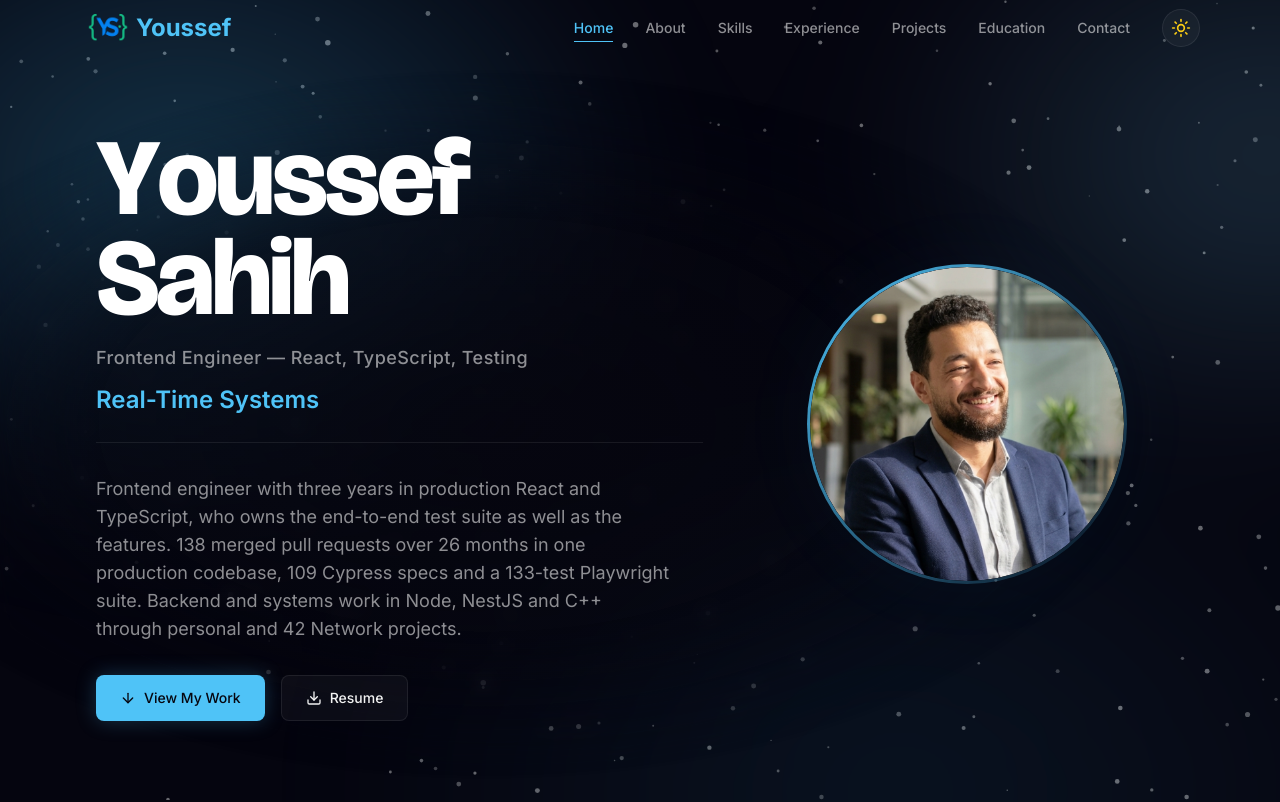
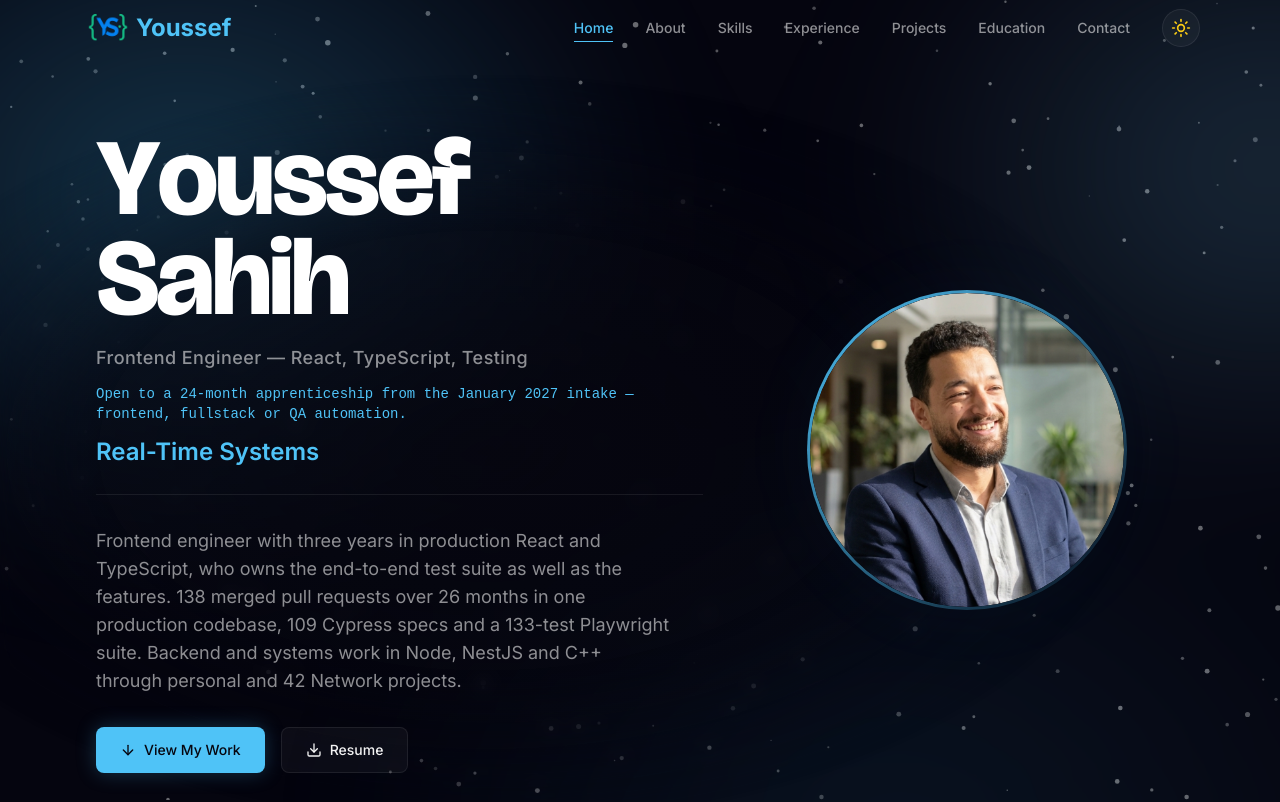
Before and after one commit to ysahih/Portfolio, a Next.js app: page / in a window 1280 px wide. Shown: the top 802 px of the page. Built offline with nearby package versions, Linux system fonts and the light colour scheme.

Commit message:
content: add apprenticeship availability; correct 1337 and Pong labels

```diff
--- a/app/components/AboutSection.tsx
+++ b/app/components/AboutSection.tsx
@@ -42,7 +42,7 @@ const AboutSection: React.FC<AboutProps> = ({ data }) => {
           >
             Trained at{' '}
             <span style={{ color: 'var(--accent)' }}>1337</span> — part of the 42 Network — from 2022 to 2026, a curriculum built on systems programming, algorithms, network architecture, and peer-to-peer collaboration with no lectures and no instructors. Now transferring to{' '}
-            <span style={{ color: 'var(--accent)' }}>42 Paris</span> to prepare the RNCP level 7 IT Architecture Expert title.
+            <span style={{ color: 'var(--accent)' }}>42 Paris</span> to prepare the RNCP level 7 IT Architecture Expert title. Looking for a 24-month apprenticeship starting with the January 2027 intake, on frontend, fullstack or QA automation work.
           </motion.p>
 
           <motion.div className="flex gap-8 pt-4" variants={staggerContainer(0.08)}>
--- a/app/components/HeroSection.tsx
+++ b/app/components/HeroSection.tsx
@@ -10,6 +10,7 @@ interface HeroProps {
   data: {
     name: string;
     title: string;
+    availability: string;
     about: string;
     avatarUrl: string;
     contact: { email: string };
@@ -226,6 +227,16 @@ const HeroSection: React.FC<HeroProps> = ({ data }) => {
               {data.title}
             </motion.p>
 
+            <motion.p
+              className="text-sm mb-3 font-mono"
+              style={{ color: 'var(--accent)' }}
+              initial={{ opacity: 0, y: 16 }}
+              animate={{ opacity: 1, y: 0 }}
+              transition={{ delay: 0.8, duration: 0.6, ease: EASE }}
+            >
+              {data.availability}
+            </motion.p>
+
             <motion.div
               className="text-xl md:text-2xl mb-6"
               style={{ color: 'var(--text-secondary)' }}
--- a/app/components/ProjectsSection.tsx
+++ b/app/components/ProjectsSection.tsx
@@ -28,6 +28,7 @@ const CATEGORY_COLORS: Record<string, string> = {
   'DevOps': '#22d3ee',
   'Graphics Programming': '#a78bfa',
   'Personal Project': '#4fc3f7',
+  'Web Development': '#34d399',
   'Security': '#f43f5e',
 };
 
@@ -36,9 +37,9 @@ const PROJECT_TERMINALS: Record<string, { command: string; output: string[] }> =
     command: 'npm test',
     output: ['✓ 8 concurrent webhooks → 1 processed', '✓ pricing → checkout → active (playwright)', '→ live on vercel'],
   },
-  'Pong — Multiplayer Platform': {
+  'ft_transcendence — Multiplayer Platform': {
     command: 'docker compose up --build',
-    output: ['✓ postgres:5432', '✓ nestjs api :3001', '✓ next.js :3000', '→ ready in 2.3s'],
+    output: ['✓ postgres:5432', '✓ nestjs api :3001', '✓ next.js :3000', '→ ready'],
   },
   'Sentra — Meeting Intelligence': {
     command: 'npm run electron:dev',
@@ -302,7 +303,7 @@ function ProjectCard({ project, index }: { project: Project; index: number }) {
   );
 }
 
-const FILTERS = ['All', 'Personal Project', 'System Programming', 'DevOps', 'Graphics Programming', 'Security'];
+const FILTERS = ['All', 'Personal Project', 'Web Development', 'System Programming', 'DevOps', 'Graphics Programming', 'Security'];
 
 const ProjectsSection: React.FC<ProjectsSectionProps> = ({ projects }) => {
   const [activeFilter, setActiveFilter] = useState('All');
--- a/app/data/resume-data.ts
+++ b/app/data/resume-data.ts
@@ -10,6 +10,9 @@ export const RESUME_DATA = {
     { name: "English", level: "Fluent, working language (C1)" },
     { name: "French", level: "A2, in progress" },
   ],
+
+  availability:
+    "Open to a 24-month apprenticeship from the January 2027 intake — frontend, fullstack or QA automation.",
 
   about:
     "Frontend engineer with three years in production React and TypeScript, who owns the end-to-end test suite as well as the features. 138 merged pull requests over 26 months in one production codebase, 109 Cypress specs and a 133-test Playwright suite. Backend and systems work in Node, NestJS and C++ through personal and 42 Network projects.",
@@ -52,7 +55,7 @@ export const RESUME_DATA = {
     },
     {
       school: "1337 Coding School — 42 Network",
-      degree: "Advanced Software Engineering Program (Équivalent Bac +5)",
+      degree: "Software Engineering Program",
       start: "2022",
       end: "2026",
       location: "Khouribga, Morocco",
@@ -139,13 +142,13 @@ export const RESUME_DATA = {
       featured: true,
     },
     {
-      title: "Pong — Multiplayer Platform",
+      title: "ft_transcendence — Multiplayer Platform",
       techStack: ["Next.js", "NestJS", "TypeScript", "Socket.io", "PostgreSQL", "Prisma", "Docker", "OAuth", "JWT"],
       description:
-        "Architected full-stack end-to-end: Next.js frontend, NestJS REST API, PostgreSQL/Prisma backend. Implemented JWT auth with OAuth 2.0, 2FA, refresh token rotation, rate limiting, and guard middleware. Engineered real-time multiplayer with Socket.io, matchmaking, and full chat system with public/private channels. Containerized with Docker Compose.",
+        "42 Network project. Architected full-stack end-to-end: Next.js frontend, NestJS REST API, PostgreSQL/Prisma backend. Implemented JWT auth with OAuth 2.0, 2FA, refresh token rotation, rate limiting, and guard middleware. Engineered real-time multiplayer with Socket.io, matchmaking, and full chat system with public/private channels. Containerized with Docker Compose.",
       link: { label: "GitHub", href: "https://github.com/ysahih/PingPong" },
       impact: "Real-time multiplayer gaming platform",
-      category: "Personal Project",
+      category: "Web Development",
       featured: true,
     },
     {
```
